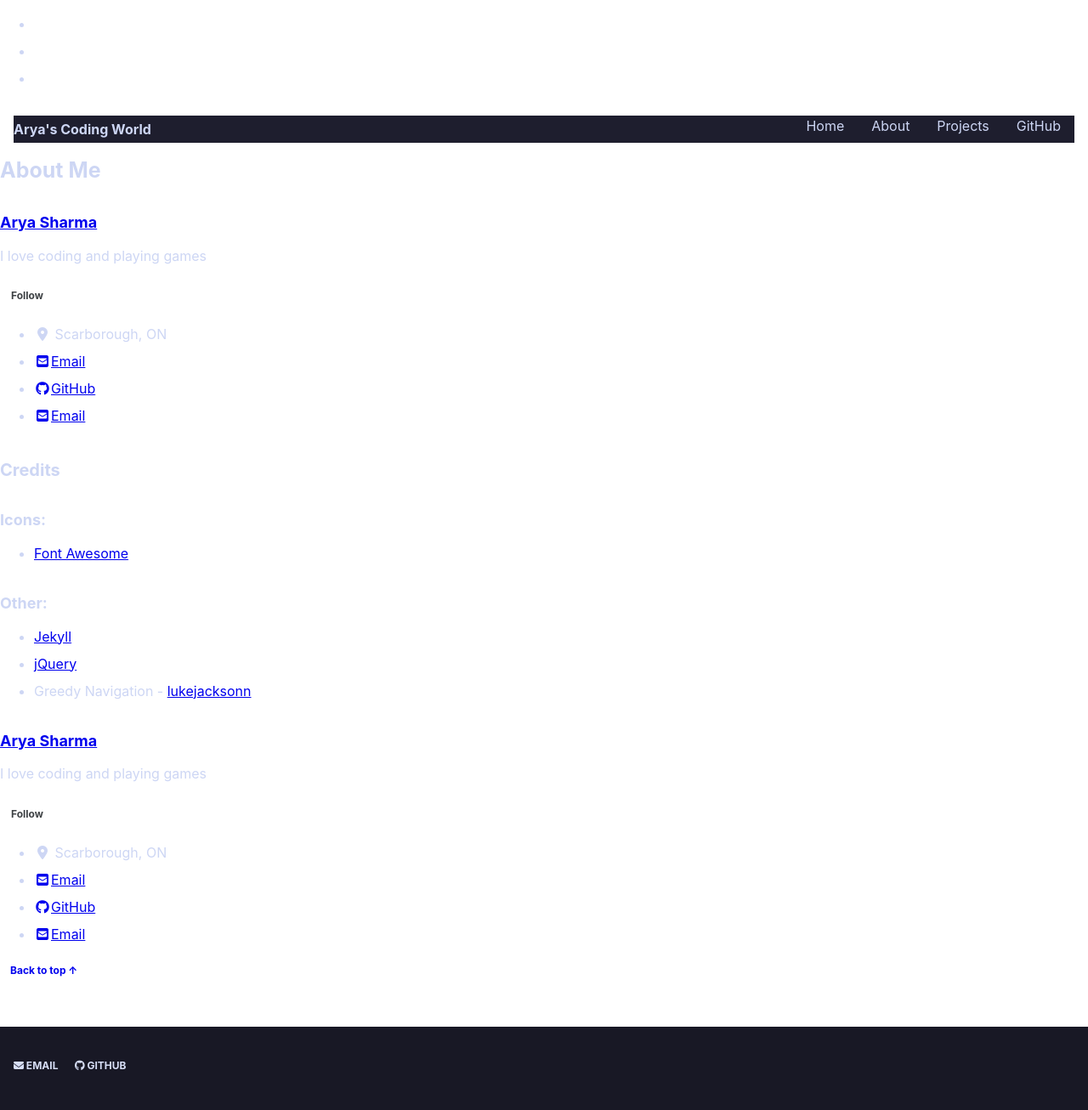
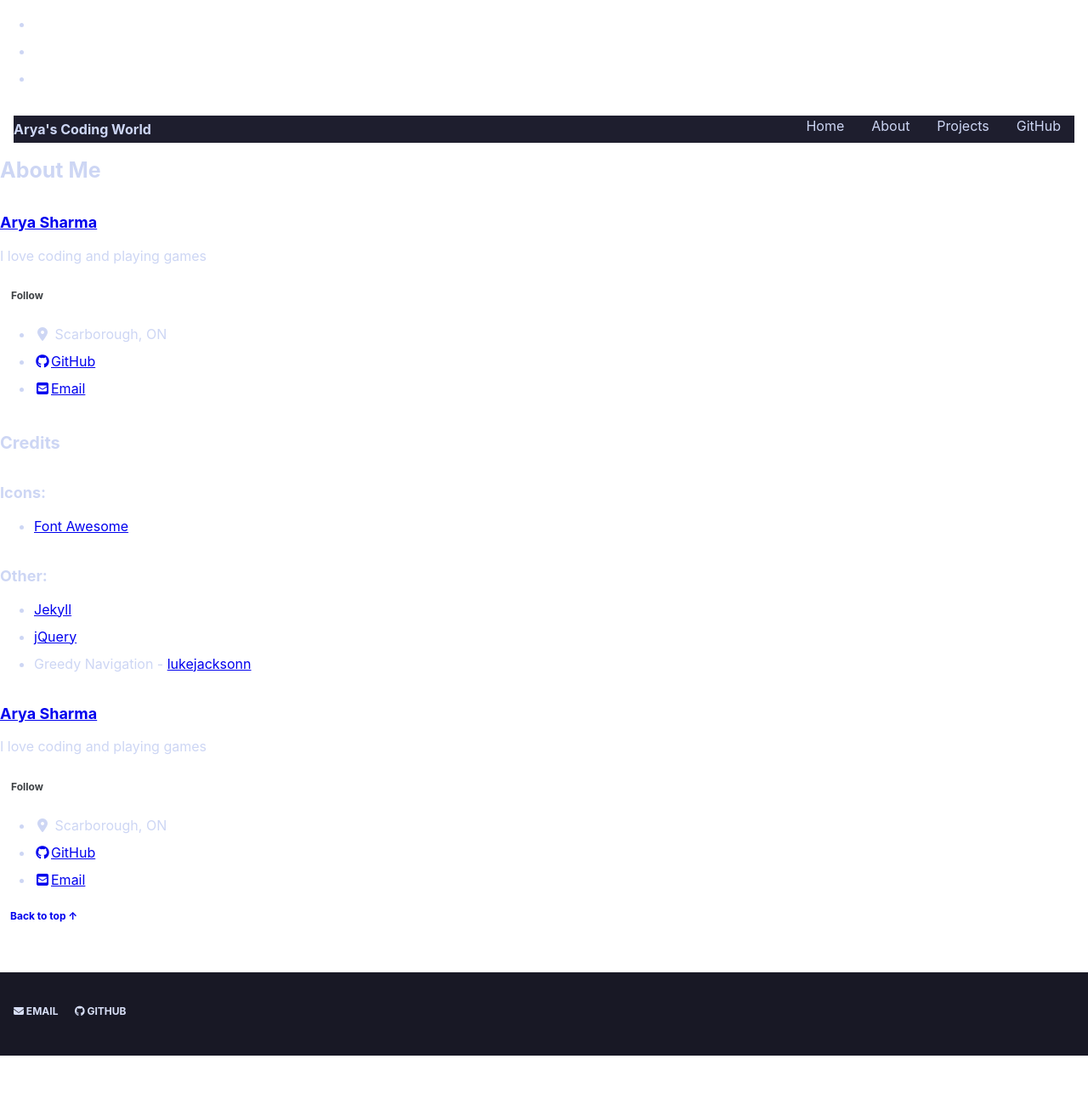
Before and after one commit to microbitcoder652/microbitcoder652.github.io, a Jekyll site: the page built from about.md, in a window 1280 px wide. Shown: the whole page at 85% size. Built offline with Jekyll 4.4.1, drawn with Linux system fonts in a browser that asks for light colours; cached includes are drawn as plain includes; nearby versions of some CDN libraries; after the commit the page ends 1242 px from its top, so only the background shows below that.

Commit message:
Remove duplicate email link from config.yml
Removed email link from configuration.

```diff
--- a/_config.yml
+++ b/_config.yml
@@ -46,9 +46,6 @@ author:
   location         : "Scarborough, ON"
   email            : "arya.sharma2421@gmail.com"
   links:
-    - label: "Email"
-      icon: "fas fa-fw fa-square-envelope"
-      url: "mailto:arya.sharma2421@gmail.com"
     - label: "GitHub"
       icon: "fab fa-fw fa-github"
       url: "https://github.com/microbitcoder652"
```
